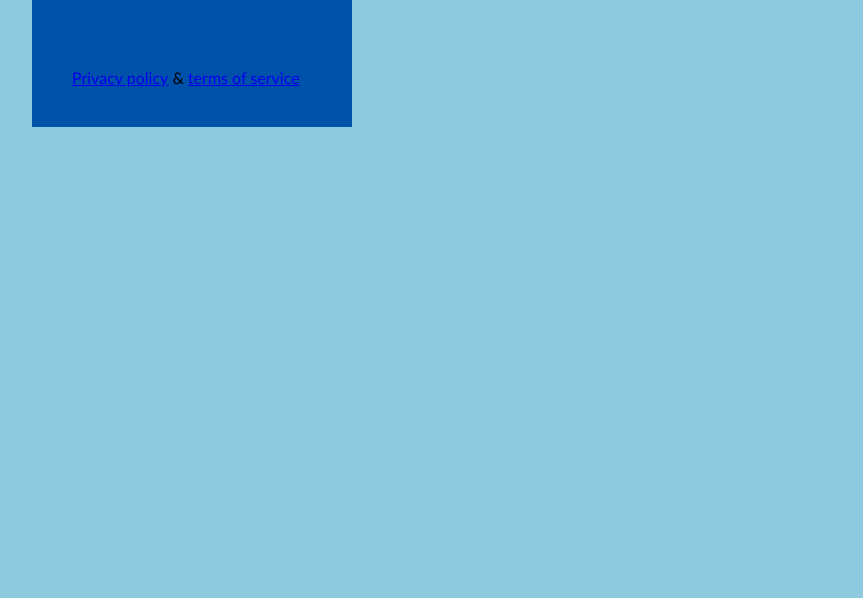
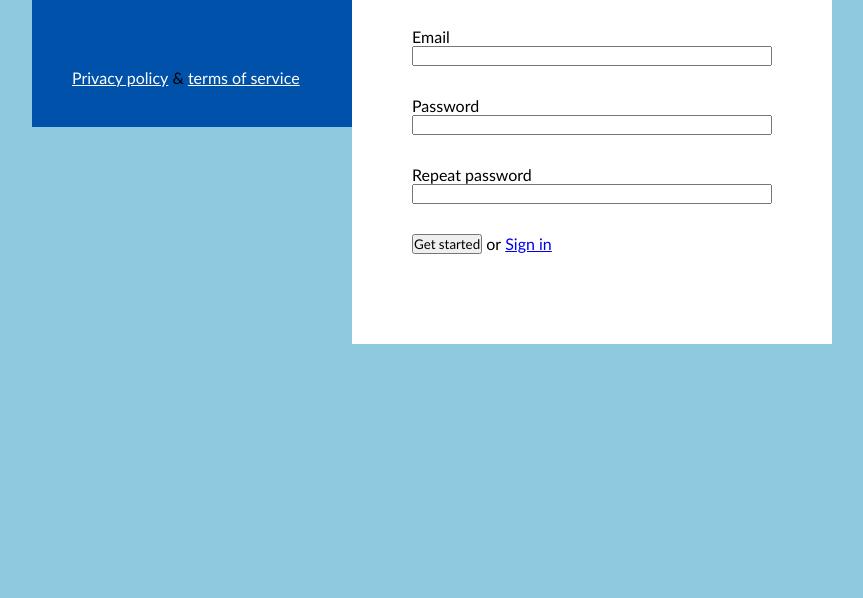
Before and after one commit to Gytzum/3-auth, a plain HTML site: page index.html in a window 1280 px wide. Shown: the part 202-800 px from the top of the page, without its empty margins (208-1071 px from the left). Drawn offline with Linux system fonts and the light colour scheme.

Commit message:
Initial form #12

```diff
--- a/css/main.css
+++ b/css/main.css
@@ -6,7 +6,6 @@ body * {
     vertical-align: top;
     font-family: 'Gill Sans', 'Gill Sans MT', Calibri, 'Trebuchet MS', sans-serif;
 }
-
 body{
     background-color: #8ecadf;
 }
@@ -29,21 +28,44 @@ body{
     line-height: 30px;
     font-size: 30px;
     margin-bottom: 100px;
+    display: inline-block;
+    width: 100%;
 }
 .bottom-links {
-
+    display: inline-block;
 }
 .link {
-
+    color: white;
+    display: inline-block;
 }
 .right-column {
     display: inline-block;
-    padding: 40px;
+    padding: 60px;
     float: left;
     width: 60%;
     background-color: #fff;
 }
 
+.form {
+    display: inline-block;
+    width: 100%;
+}
 symbol {
     color:white;
+    display: inline-block;
 }
+.form > .form-row {
+    display: inline-block;
+    width: 100%;
+    margin-bottom: 30px;
+}
+
+.form > .form-row > label {
+    display: inline-block;
+    width: 100%;
+}
+
+.form > .form-row > input {
+    display: inline-block;
+    width: 100%;
+}
--- a/index.html
+++ b/index.html
@@ -19,7 +19,25 @@
             </div>
         </div>
         <div class="right-column">
-            Right column
+            <form class="form">
+                <div class="form-row">
+                    <label for="">Username</label>
+                    <input type="text"></div>
+                <div class="form-row">
+                    <label for="">Email</label>
+                    <input type="text"></div>
+                <div class="form-row">
+                    <label for="">Password</label>
+                    <input type="text"></div>
+                <div class="form-row">
+                    <label for="">Repeat password</label>
+                    <input type="text"></div>
+                <div class="form-row">
+                   <button type="submit" >Get started</button>
+                   <span>or</span>
+                <a href="#">Sign in</a>
+                </div>
+            </form>
         </div>
     </main>
 </body>
```
